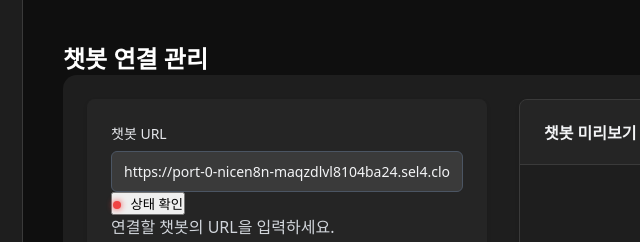
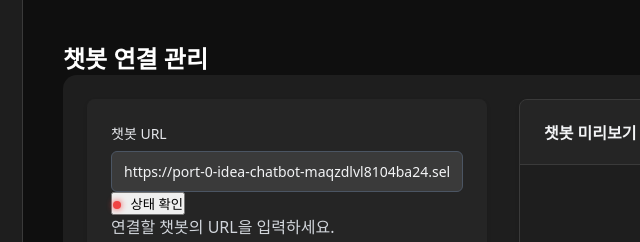
Before and after one commit to leemsunjea/idea_adminpage, a plain HTML site: page static/index.html in a window 1280 px wide. Shown: the top 242 px of the page, 257-897 px from the left. Drawn offline with nearby package versions, Linux system fonts and the light colour scheme; no server answers.

Commit message:
1.1.4
메인페이지에 챗봇링크 아이디어 오디션꺼로 변경함

```diff
--- a/static/index.html
+++ b/static/index.html
@@ -66,8 +66,8 @@
               <label for="chatbot-url">챗봇 URL</label>
               <div class="input-with-button">
                 <input type="url" id="chatbot-url" class="form-input"
-                  placeholder="https://port-0-nicen8n-maqzdlvl8104ba24.sel4.cloudtype.app/?"
-                  value="https://port-0-nicen8n-maqzdlvl8104ba24.sel4.cloudtype.app/?">
+                  placeholder="https://port-0-idea-chatbot-maqzdlvl8104ba24.sel4.cloudtype.app/"
+                  value="https://port-0-idea-chatbot-maqzdlvl8104ba24.sel4.cloudtype.app/">
                 <button type="button" id="check-status-btn" class="status-check-btn">
                   <span class="status-indicator offline"></span>
                   <span>상태 확인</span>
```
